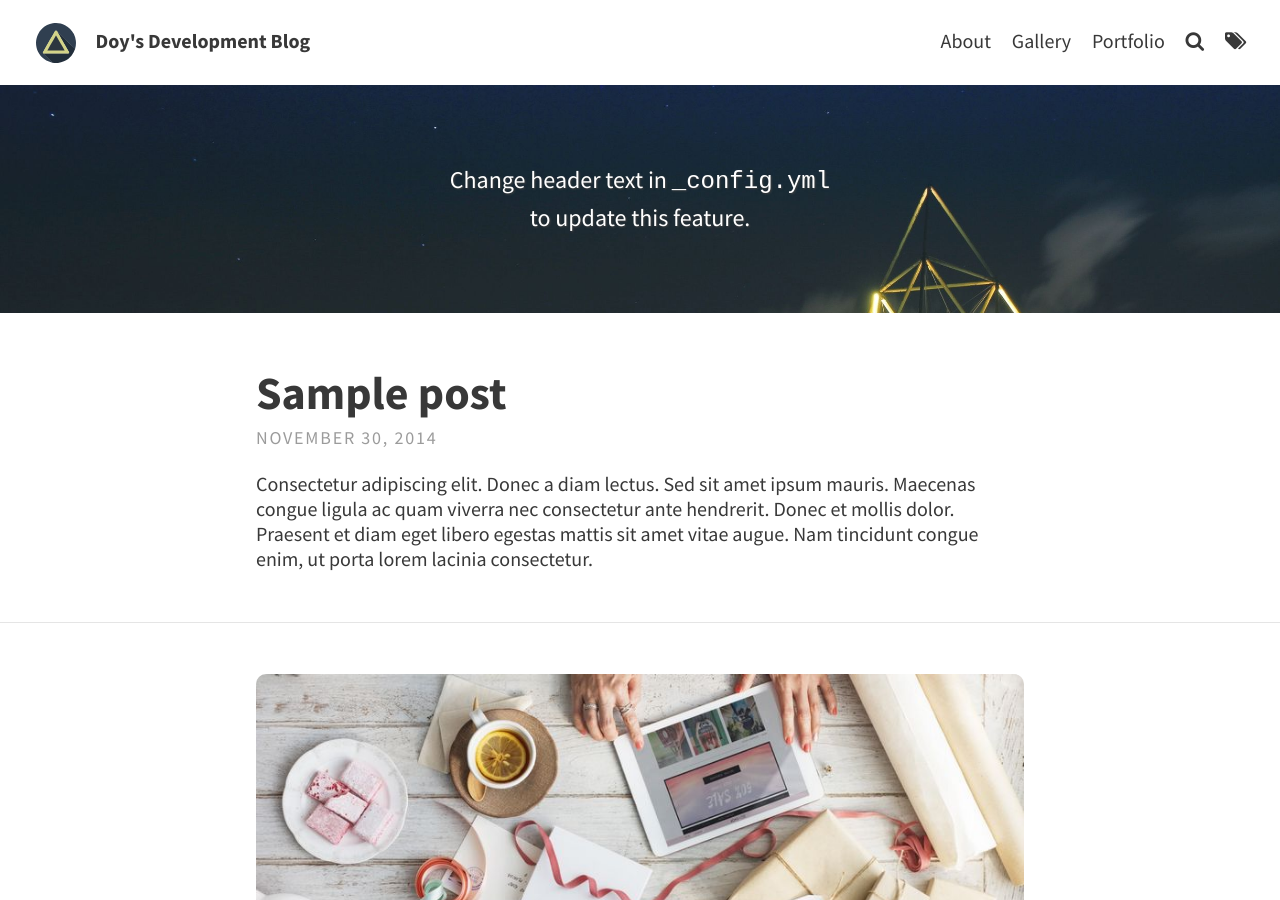
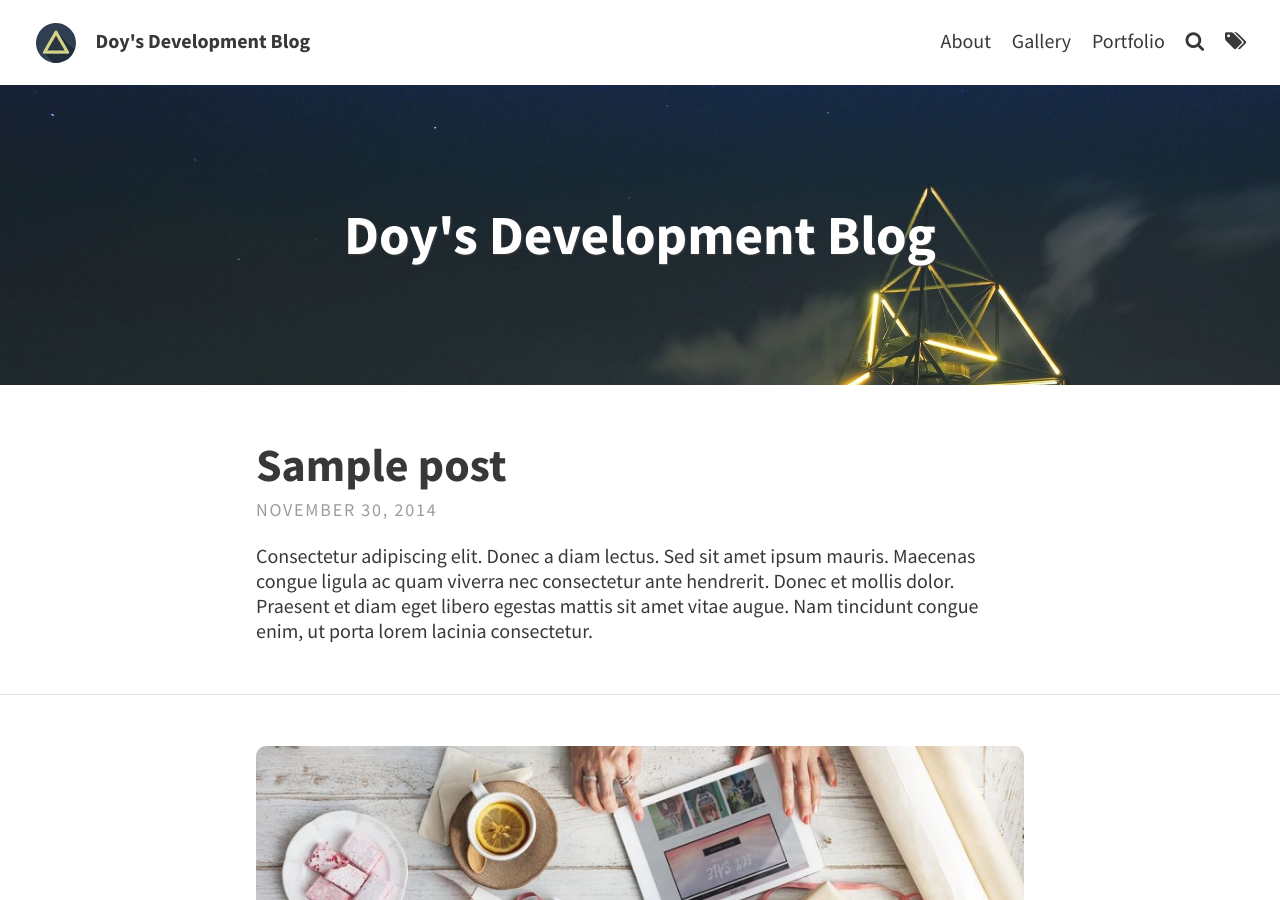
Before and after one commit to doooyeon/doooyeon.github.io, a Jekyll site: the page built from index.html, in a window 1280 px wide and 900 px high. Built offline with Jekyll 4.4.1, drawn with Linux system fonts in a browser that asks for light colours; the list of posts is cut into pages by our own code.

Commit message:
Edit header text

```diff
--- a/_config.yml
+++ b/_config.yml
@@ -14,7 +14,7 @@ theme_settings:
 
   # Header and footer text
   header_text: > #two or three lines to describe your site
-     <p>Change header text in <code>_config.yml</code> <br> to update this feature.</p>
+      <h1>Doy's Development Blog</h1>
   header_text_feature_image: assets/img/pexels/triangular.jpeg
   footer_text: >
    Powered by <a href="https://jekyllrb.com/">Jekyll</a> with <a href="https://github.com/sylhare/Type-on-Strap">Type on Strap</a>
```
